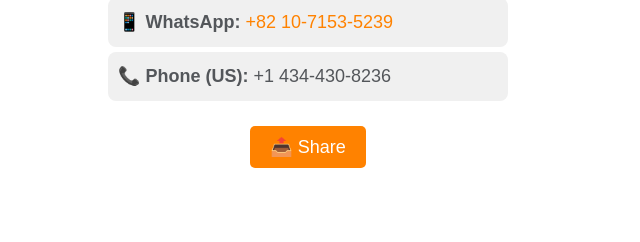
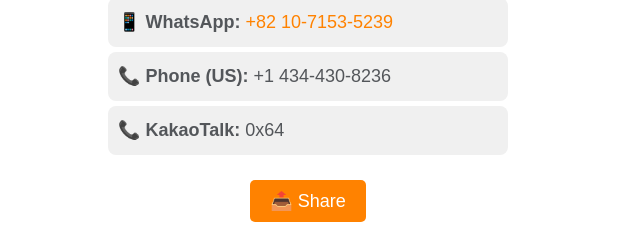
Before and after one commit to Pocketart/tsmc.github.io, a plain HTML site: page people/Shaun/index.html in a window 1280 px wide. Shown: the part 626-868 px from the top of the page, without its empty margins (332-972 px from the left). Before the commit the page ends 814 px from the top, so only its background shows below. Drawn offline with Linux system fonts and the light colour scheme.

Commit message:
added kakaotalk

```diff
--- a/people/Shaun/index.html
+++ b/people/Shaun/index.html
@@ -36,6 +36,7 @@
       <a href="https://wa.me/821071535239" target="_blank">+82 10-7153-5239</a>
     </p>
     <p>📞 <strong>Phone (US):</strong> +1 434-430-8236</p>
+    <p>📞 <strong>KakaoTalk:</strong> 0x64</p>
   </div>
 
   <!-- Share Button Section -->
```
